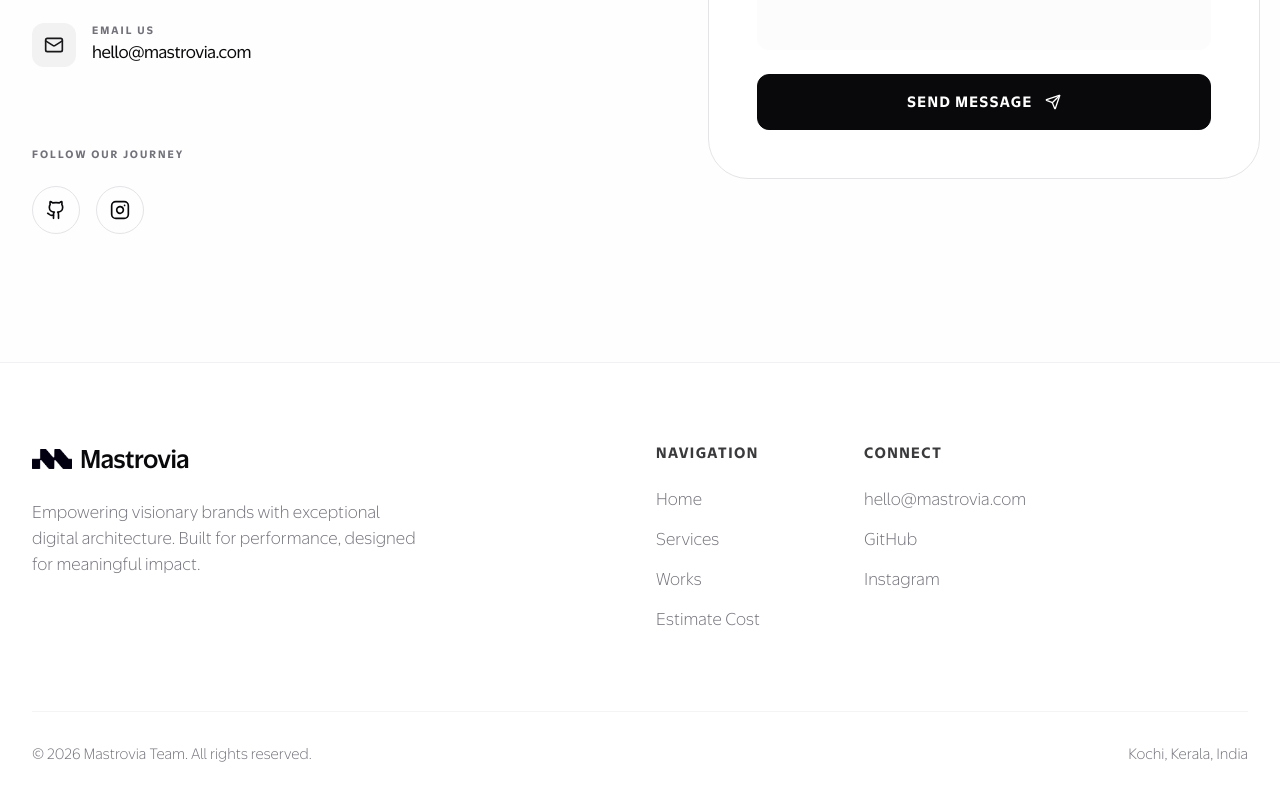
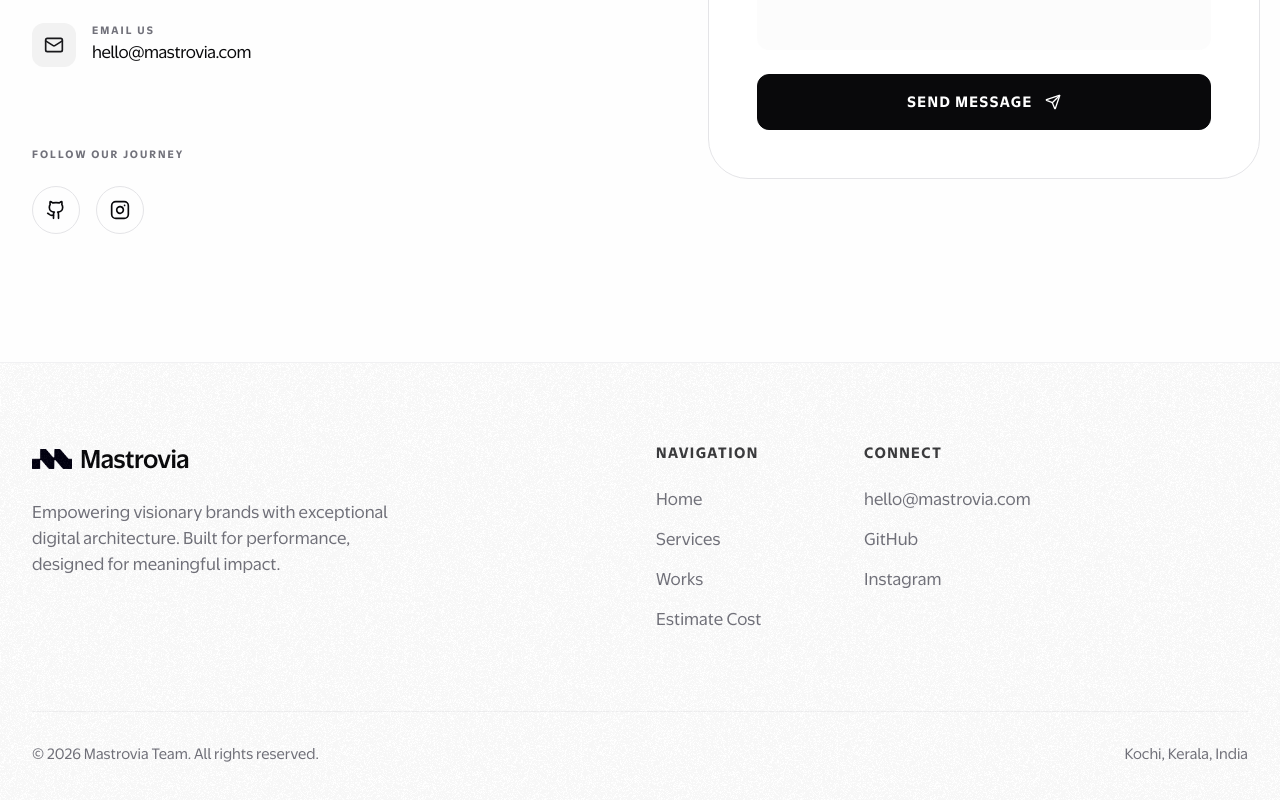
Before and after one commit to mastrovia/mastrovia, a Next.js app: page / in a window 1280 px wide. Shown: the part 5041-5841 px from the top of the page. Built offline with nearby package versions, Linux system fonts and the light colour scheme; a web font is replaced by a local one.

Commit message:
style: Add `textured-surface` class to the footer and remove `font-light` from various text elements.

```diff
--- a/src/components/common/Footer.tsx
+++ b/src/components/common/Footer.tsx
@@ -4,7 +4,7 @@
 
 export const Footer: FC = () => {
     return (
-        <footer className="py-20 border-t border-border/50 bg-background text-foreground">
+        <footer className="py-20 border-t border-border/50 bg-background text-foreground textured-surface">
             <div className="container mx-auto px-4 sm:px-6 lg:px-8 max-w-7xl">
                 <div className="grid grid-cols-1 md:grid-cols-12 gap-12 lg:gap-8 items-start">
 
@@ -22,7 +22,7 @@
                                 Mastrovia
                             </span>
                         </Link>
-                        <p className="text-base text-muted-foreground max-w-sm tracking-normal font-light leading-relaxed">
+                        <p className="text-base text-muted-foreground max-w-sm tracking-normal leading-relaxed">
                             Empowering visionary brands with exceptional digital
                             architecture. Built for performance, designed for meaningful
                             impact.
@@ -32,27 +32,27 @@
                     {/* Quick Links */}
                     <div className="md:col-span-3 lg:col-span-2 lg:col-start-7 flex flex-col gap-4">
                         <h3 className="text-sm font-bold uppercase tracking-widest text-foreground/80 mb-2">Navigation</h3>
-                        <Link href="/" className="text-base text-muted-foreground hover:text-primary transition-colors tracking-normal font-light">Home</Link>
-                        <Link href="/#services" className="text-base text-muted-foreground hover:text-primary transition-colors tracking-normal font-light">Services</Link>
-                        <Link href="/#works" className="text-base text-muted-foreground hover:text-primary transition-colors tracking-normal font-light">Works</Link>
-                        <Link href="/cost-estimate" className="text-base text-muted-foreground hover:text-primary transition-colors tracking-normal font-light">Estimate Cost</Link>
+                        <Link href="/" className="text-base text-muted-foreground hover:text-primary transition-colors tracking-normal">Home</Link>
+                        <Link href="/#services" className="text-base text-muted-foreground hover:text-primary transition-colors tracking-normal">Services</Link>
+                        <Link href="/#works" className="text-base text-muted-foreground hover:text-primary transition-colors tracking-normal">Works</Link>
+                        <Link href="/cost-estimate" className="text-base text-muted-foreground hover:text-primary transition-colors tracking-normal">Estimate Cost</Link>
                     </div>
 
                     {/* Contact & Socials */}
                     <div className="md:col-span-4 lg:col-span-3 flex flex-col gap-4">
                         <h3 className="text-sm font-bold uppercase tracking-widest text-foreground/80 mb-2">Connect</h3>
-                        <a href="mailto:hello@mastrovia.com" className="text-base text-muted-foreground hover:text-primary transition-colors tracking-normal font-light">hello@mastrovia.com</a>
-                        <a href="https://github.com/mastrovia" target="_blank" rel="noreferrer" className="text-base text-muted-foreground hover:text-primary transition-colors tracking-normal font-light">GitHub</a>
-                        <a href="https://instagram.com/mastrovia.dev" target="_blank" rel="noreferrer" className="text-base text-muted-foreground hover:text-primary transition-colors tracking-normal font-light">Instagram</a>
+                        <a href="mailto:hello@mastrovia.com" className="text-base text-muted-foreground hover:text-primary transition-colors tracking-normal">hello@mastrovia.com</a>
+                        <a href="https://github.com/mastrovia" target="_blank" rel="noreferrer" className="text-base text-muted-foreground hover:text-primary transition-colors tracking-normal">GitHub</a>
+                        <a href="https://instagram.com/mastrovia.dev" target="_blank" rel="noreferrer" className="text-base text-muted-foreground hover:text-primary transition-colors tracking-normal">Instagram</a>
                     </div>
                 </div>
 
                 {/* Bottom Bar */}
                 <div className="mt-20 pt-8 border-t border-border/40 flex flex-col md:flex-row items-center justify-between gap-4">
-                    <p className="text-sm text-muted-foreground tracking-normal font-light text-center md:text-left">
+                    <p className="text-sm text-muted-foreground tracking-normal text-center md:text-left">
                         © {new Date().getFullYear()} Mastrovia Team. All rights reserved.
                     </p>
-                    <p className="text-sm text-muted-foreground tracking-normal font-light text-center md:text-right max-w-sm">
+                    <p className="text-sm text-muted-foreground tracking-normal text-center md:text-right max-w-sm">
                         Kochi, Kerala, India
                     </p>
                 </div>
```
